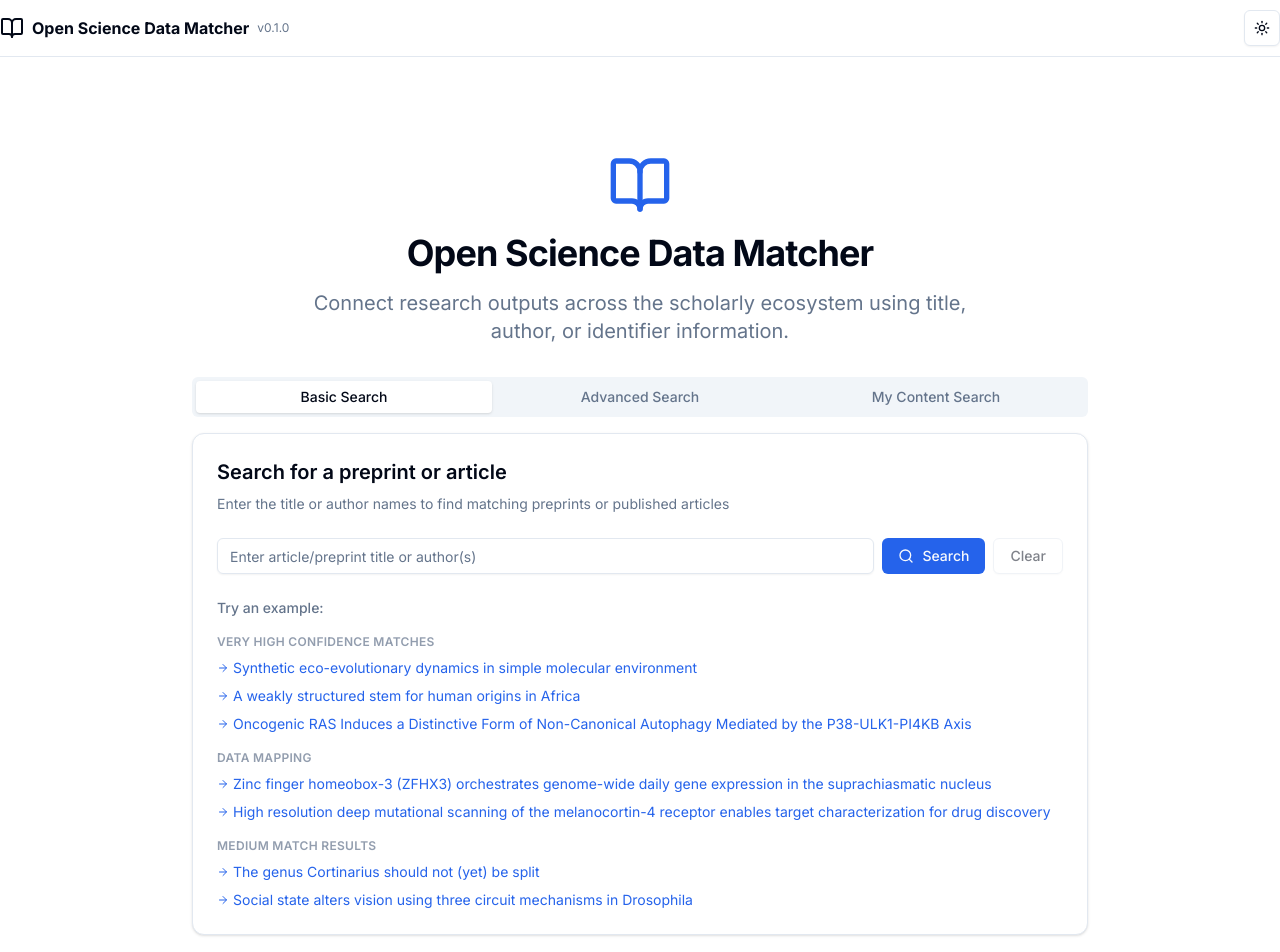
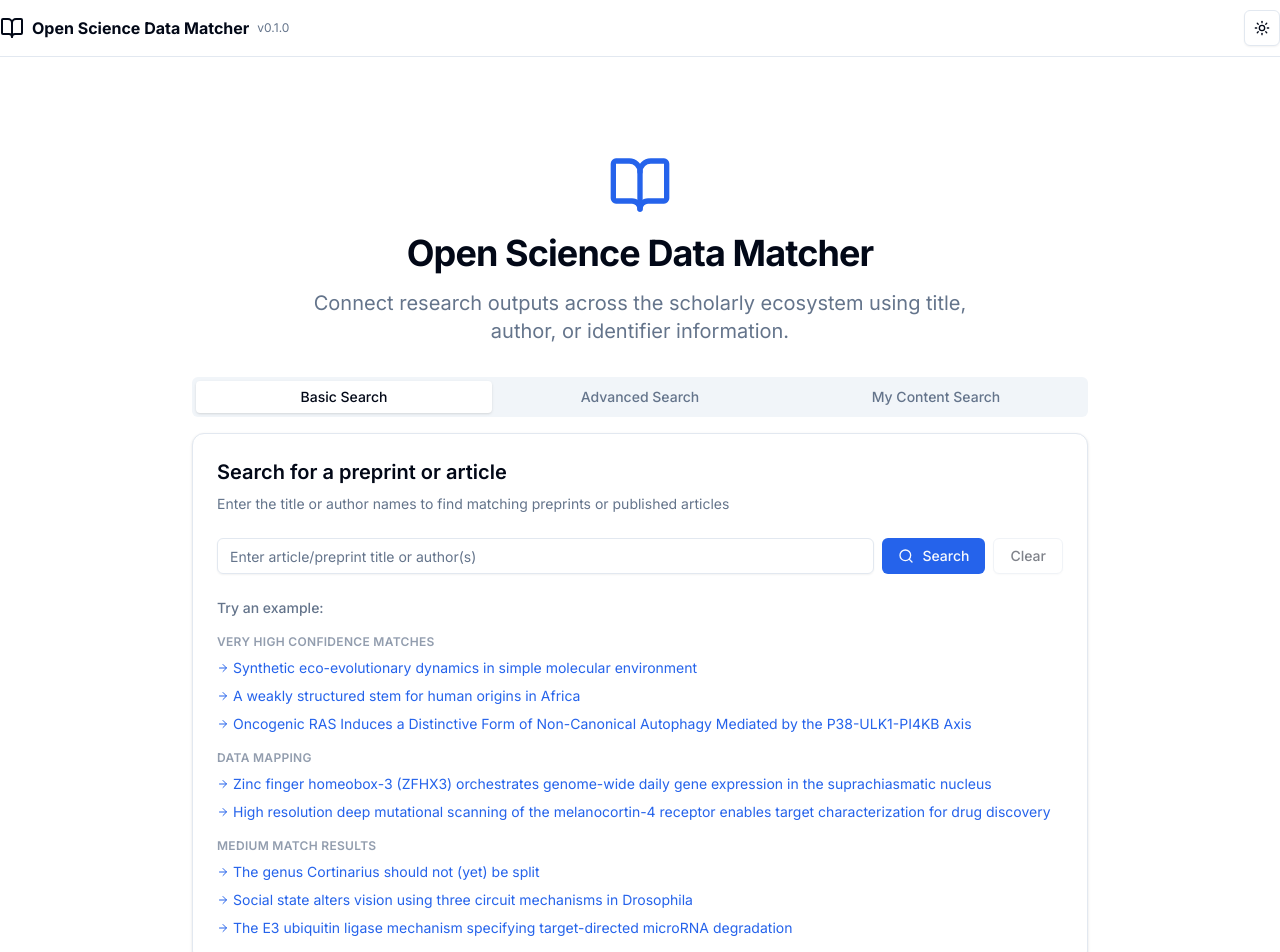
Before and after one commit to BlueReZZ/datamatcher, a Next.js app: page / in a window 1280 px wide. Shown: the top 952 px of the page. Built offline with nearby package versions, Linux system fonts and the light colour scheme; no server answers.

Commit message:
feat: add microRNA degradation example to medium match results
Verified it produces a Medium confidence match via searchArticles before
adding it to both the homepage list and its corresponding test.

Co-Authored-By: Claude Sonnet 5 <noreply@anthropic.com>

```diff
--- a/components/search-form.tsx
+++ b/components/search-form.tsx
@@ -30,7 +30,11 @@ const EXAMPLE_SEARCH_GROUPS = [
   },
   {
     label: "Medium match results",
-    examples: ["The genus Cortinarius should not (yet) be split", "Social state alters vision using three circuit mechanisms in Drosophila"],
+    examples: [
+      "The genus Cortinarius should not (yet) be split",
+      "Social state alters vision using three circuit mechanisms in Drosophila",
+      "The E3 ubiquitin ligase mechanism specifying target-directed microRNA degradation",
+    ],
   },
 ]
 
```
Also changed, not shown: 1 other file (tests, documents, lock files or other folders).
